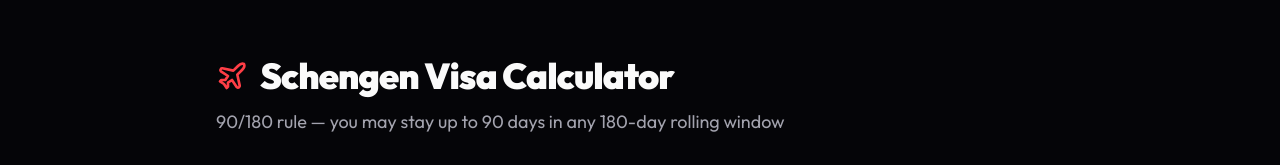
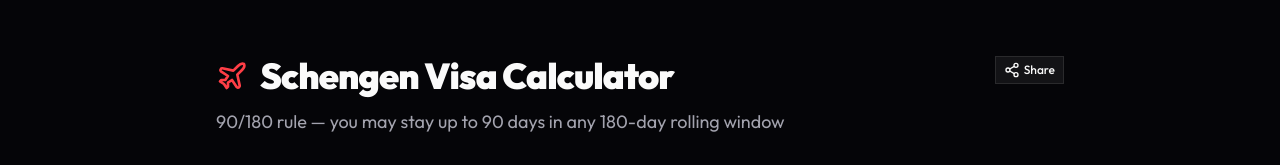
Before and after one commit to f312213213/toolbox, a Next.js app: page /schengen in a window 1280 px wide. Shown: the top 165 px of the page. Built offline with nearby package versions, Linux system fonts and the light colour scheme.

Commit message:
share button

```diff
--- a/app/schengen/page.tsx
+++ b/app/schengen/page.tsx
@@ -8,7 +8,7 @@ import { Card, CardContent, CardHeader, CardTitle, CardDescription } from "@/com
 import { Badge } from "@/components/ui/badge"
 import { Calendar } from "@/components/ui/calendar"
 import { Popover, PopoverContent, PopoverTrigger } from "@/components/ui/popover"
-import { Plane, Plus, Trash2, Calendar as CalendarIcon, AlertTriangle, CircleCheck, Info } from "lucide-react"
+import { Plane, Plus, Trash2, Calendar as CalendarIcon, AlertTriangle, CircleCheck, Info, Share2, Check } from "lucide-react"
 import { cn } from "@/lib/utils"
 import {
   differenceInCalendarDays,
@@ -241,6 +241,7 @@ function SchengenCalculator() {
   const [exitOpen, setExitOpen] = useState(false)
   const [today, setToday] = useState<Date>(new Date("2024-01-01"))
   const [isTripsHydrated, setIsTripsHydrated] = useState(false)
+  const [shareStatus, setShareStatus] = useState<"idle" | "copied" | "shared" | "error">("idle")
 
   useEffect(() => {
     if (isTripsHydrated) return
@@ -320,6 +321,58 @@ function SchengenCalculator() {
 
   const removeTrip = (id: string) => setTrips((prev) => prev.filter((t) => t.id !== id))
 
+  const buildShareUrl = () => {
+    const shareUrl = new URL(window.location.href)
+    const tripsParam = serializeTripsParam(trips)
+
+    if (tripsParam) {
+      shareUrl.searchParams.set(TRIPS_QUERY_KEY, tripsParam)
+    } else {
+      shareUrl.searchParams.delete(TRIPS_QUERY_KEY)
+    }
+
+    return shareUrl.toString()
+  }
+
+  const shareCalculator = async () => {
+    const shareUrl = buildShareUrl()
+
+    try {
+      if (navigator.share) {
+        await navigator.share({
+          title: "Schengen Visa Calculator",
+          url: shareUrl,
+        })
+        setShareStatus("shared")
+      } else {
+        await navigator.clipboard.writeText(shareUrl)
+        setShareStatus("copied")
+      }
+    } catch (error) {
+      if (error instanceof DOMException && error.name === "AbortError") {
+        setShareStatus("idle")
+        return
+      }
+
+      try {
+        await navigator.clipboard.writeText(shareUrl)
+        setShareStatus("copied")
+      } catch {
+        setShareStatus("error")
+      }
+    }
+  }
+
+  useEffect(() => {
+    if (shareStatus === "idle") return
+
+    const timeout = window.setTimeout(() => {
+      setShareStatus("idle")
+    }, 2400)
+
+    return () => window.clearTimeout(timeout)
+  }, [shareStatus])
+
   // Use the peak date (worst-case across all trips including future) for the main calculation
   const peakDate = trips.length > 0 ? findPeakDate(trips, today) : today
   const daysUsed = countDaysUsed(trips, peakDate)
@@ -329,7 +382,8 @@ function SchengenCalculator() {
 
   return (
     <div className="container mx-auto max-w-4xl px-6 py-14 space-y-8" data-stagger>
-      <div className="space-y-3 animate-fade-up">
+      <div className="flex flex-col gap-4 sm:flex-row sm:items-start sm:justify-between animate-fade-up">
+        <div className="space-y-3">
           <h1 className="text-4xl font-black tracking-tight flex items-center gap-3">
             <Plane className="size-8 text-primary" />
             Schengen Visa Calculator
@@ -337,6 +391,32 @@ function SchengenCalculator() {
           <p className="text-muted-foreground text-lg max-w-xl">
             90/180 rule — you may stay up to 90 days in any 180-day rolling window
           </p>
+        </div>
+        <div className="flex flex-col items-start gap-1 sm:items-end">
+          <Button
+            type="button"
+            variant="outline"
+            onClick={shareCalculator}
+            className="shrink-0"
+            aria-label="Share calculator link"
+          >
+            {shareStatus === "copied" || shareStatus === "shared" ? (
+              <Check className="size-4" aria-hidden="true" />
+            ) : (
+              <Share2 className="size-4" aria-hidden="true" />
+            )}
+            {shareStatus === "copied" ? "Copied" : shareStatus === "shared" ? "Shared" : "Share"}
+          </Button>
+          <p className="min-h-4 text-xs text-muted-foreground" aria-live="polite">
+            {shareStatus === "copied"
+              ? "Link copied to clipboard"
+              : shareStatus === "shared"
+                ? "Share sheet opened"
+                : shareStatus === "error"
+                  ? "Could not share link"
+                  : ""}
+          </p>
+        </div>
       </div>
 
       {/* Main Result */}
```
Lines whose indentation alone changed are shown as unchanged.
